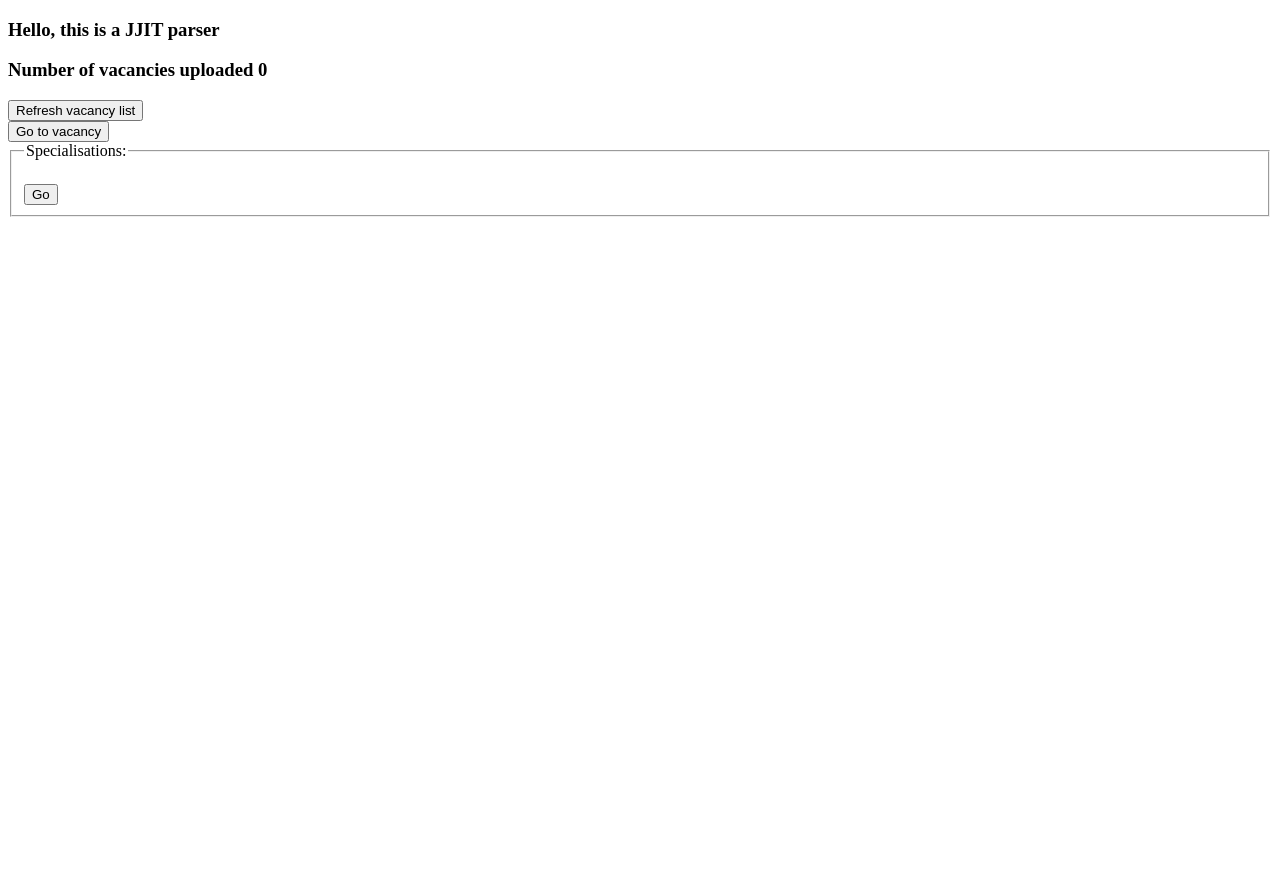
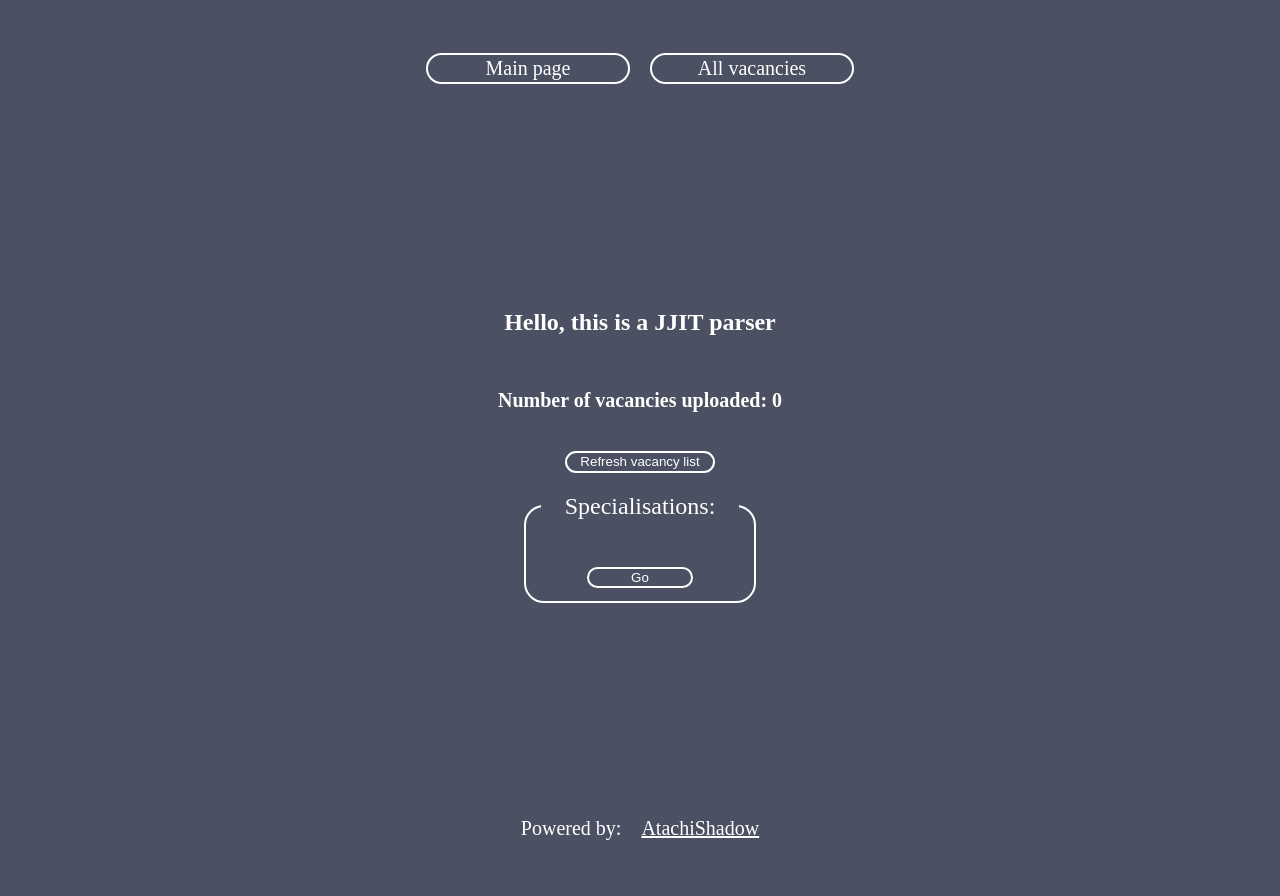
Before and after one commit to ArchiKeV/jjit, a FastAPI app: page / in a window 1280 px wide. Before the commit the page ends 217 px from the top, so only its background shows below. Run offline with FastAPI, Linux system fonts and the light colour scheme; data that the repository does not hold is empty; some libraries are stand-ins or nearby versions.

Commit message:
feat: add styles, add menu+footer
need implement back-button logic

```diff
--- a/static/css/main.css
+++ b/static/css/main.css
@@ -0,0 +1,196 @@
+.body {
+  min-height: 100vh;
+
+  font-size: 20px;
+
+  color: #ffffff;
+
+  background-color: #4b5162;
+}
+
+.header, .footer {
+  display: flex;
+  align-items: center;
+  justify-content: center;
+  height: 80px;
+  padding: 1em 2em;
+
+  gap: 1em;
+}
+
+.main {
+  display: flex;
+  flex-direction: column;
+  align-items: center;
+  justify-content: center;
+  max-width: 1000px;
+  min-height: calc(100vh - 160px);
+  margin: 0 auto;
+  padding: 0 2em;
+
+  gap: 1em;
+}
+
+.main__title {
+  font-size: 1.2em;
+  text-align: center;
+}
+
+.main__subtitle {
+  font-size: 1em;
+  text-align: center;
+}
+
+.button {
+  min-width: 8em;
+  padding: 0.1em 1em;
+
+  text-decoration: none;
+  color: #ffffff;
+  text-align: center;
+
+  border-radius: 1em;
+  border: 2px solid #ffffff;
+  background-color: transparent;
+
+  transition: all 1s;
+
+  cursor: pointer;
+}
+
+.button:hover {
+  color: #4b5162;
+
+  background-color: #ffffff;
+
+  transition: all 1s;
+}
+
+.form-refresh {
+
+}
+
+.form-specs__fieldset {
+  display: flex;
+  flex-direction: column;
+  align-items: center;
+  justify-content: center;
+
+  gap: 2em;
+
+  border-radius: 1em;
+  border: 2px solid #ffffff;
+}
+
+.form-specs__wrapper {
+  display: flex;
+  align-items: center;
+  flex-wrap: wrap;
+
+  gap: 0.3em 1em;
+}
+
+.form-specs__legend {
+  margin: 0 auto;
+  padding: 0 1em;
+
+  text-align: center;
+  font-size: 1.2em;
+}
+
+.form-specs__label {
+  display: flex;
+  align-items: center;
+}
+
+.form-specs__input {
+  -webkit-appearance: none;
+  -moz-appearance: none;
+  appearance: none;
+
+  width: 1em;
+  height: 1em;
+  margin-right: 0.2em;
+
+  border-radius: 50%;
+  border: 2px solid #ffffff;
+  outline: none;
+
+  transition: 0.4s all linear;
+}
+
+.form-specs__input:checked {
+  border: 6px solid #ffffff;
+}
+
+.link {
+  text-decoration: underline solid #ffffff;
+  color: #ffffff;
+
+  transition: all 1s;
+}
+
+.link:visited {
+  text-decoration: underline solid #989898;
+  color: #989898;
+}
+
+.link:hover {
+  text-decoration: underline solid #989898;
+  color: #989898;
+}
+
+.table {
+  border-collapse: collapse;
+}
+
+.table__header {
+  position: sticky;
+  top: 0;
+
+  background-color: #4b5162;
+}
+
+.table__th {
+  padding: 0.2em 0.5em;
+
+  font-size: 1.1em;
+  font-weight: bold;
+}
+
+.table__td {
+  padding: 0.1em 0.3em;
+}
+
+.skill-td {
+  text-align: center;
+}
+
+.table__tr:hover {
+  background-color: #3a3d4a;
+}
+
+/*576-767.98*/
+@media (max-width: 767.98px) {
+  .body {
+    font-size: 18px;
+  }
+
+  .main {
+    padding: 0 1em;
+  }
+
+  .table-wrapper {
+    display: inline-block;
+    max-width: 700px;
+    width: 100%;
+
+    overflow-x: scroll;
+
+    transform: scaleY(-1);
+  }
+
+  .table {
+    transform: scaleY(-1);
+  }
+}
--- a/templates/index.html
+++ b/templates/index.html
@@ -1,29 +1,51 @@
-<!DOCTYPE HTML PUBLIC "-//W3C//DTD HTML 4.01 Transitional//EN"
-        "http://www.w3.org/TR/html4/loose.dtd">
-<html>
+<!DOCTYPE html>
+<html lang="en">
 <head>
+  <meta charset="UTF-8">
+  <meta http-equiv="X-UA-Compatible" content="IE=edge">
+  <meta name="viewport" content="width=device-width, initial-scale=1.0">
+  <meta name="title" content="JJIT parser">
+  <meta name="description"
+        content="JJIT parser">
+
   <title>JJIT parser</title>
+
+  <link href="{{ url_for('static', path='/css/reset.css') }}" rel="stylesheet">
+  <link href="{{ url_for('static', path='/css/main.css') }}" rel="stylesheet">
 </head>
-<body>
-    <h3>Hello, this is a JJIT parser</h3>
-    <h3>Number of vacancies uploaded {{ vac_num }}</h3>
-    <form action="/refresh">
-        <button>Refresh vacancy list</button>
+<body class="body">
+<header class="header">
+  <a class="button" href="/">Main page</a>
+  <a class="button" href="/vacancy_list">All vacancies</a>
+</header>
+<main class="main">
+  <h1 class="main__title">Hello, this is a JJIT parser</h1>
+  <h2 class="main__subtitle">Number of vacancies uploaded: {{ vac_num }}</h2>
+  <form class="form-refresh" action="/refresh">
+    <button class="button">Refresh vacancy list</button>
   </form>
-    <form action="page/new.html" target="_blank">
-        <button>Go to vacancy</button>
-    </form>
-    <form method="get" action="/vacancy_list">
-        <fieldset>
-            <legend>Specialisations:</legend>
+  <form class="form-specs" method="get" action="/vacancy_list">
+    <fieldset class="form-specs__fieldset">
+      <legend class="form-specs__legend">Specialisations:</legend>
+      <div class="form-specs__wrapper">
         {% for input_value in specs_list %}
-                <label>
-                    <input type="checkbox" name="spec" value="{{ input_value }}">{{ input_value }}
+        <label class="form-specs__label">
+          <input class="form-specs__input" type="checkbox" name="spec" value="{{ input_value }}">{{ input_value }}
         </label>
         {% endfor %}
-            <br>
-            <input type="submit" value="Go" />
+      </div>
+      <button class="button form-specs__button" type="submit">Go</button>
     </fieldset>
   </form>
+</main>
+<footer class="footer">
+  <p class="footer__text">Powered by:</p>
+  <a
+      class="link footer__link"
+      href="https://github.com/ArchiKeV"
+      target="_blank"
+      rel="noreferrer"
+  >AtachiShadow</a>
+</footer>
 </body>
 </html>
```
Also changed, not shown: templates/vacancy.html (+39 -10 lines), templates/vacancy_list.html (+42 -8 lines). Lines whose indentation alone changed are shown as unchanged.
